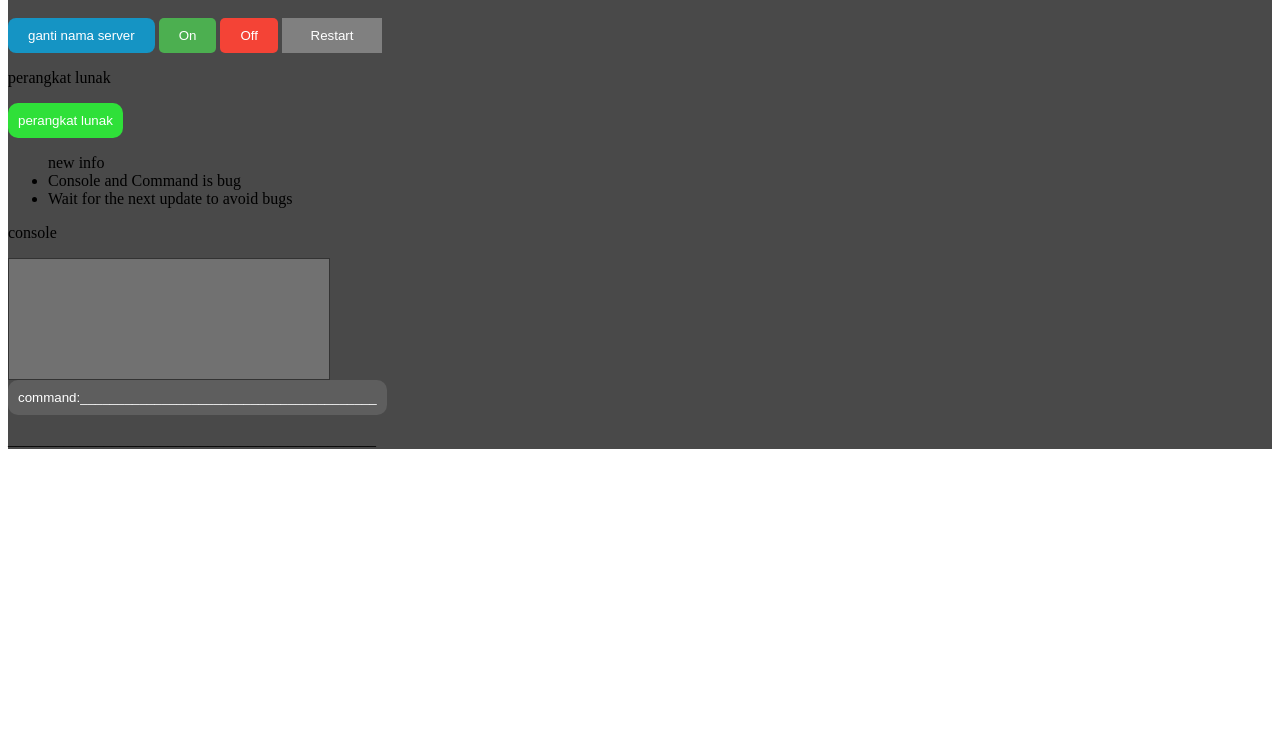
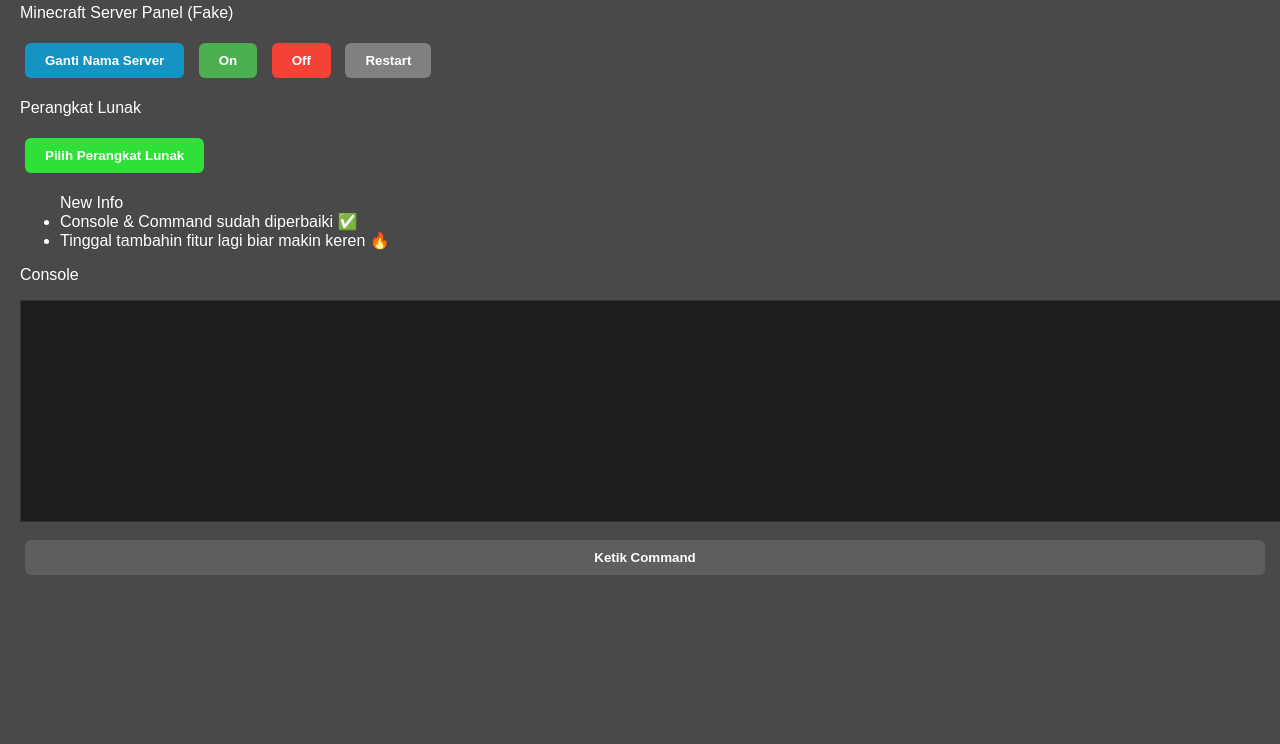
Before and after one commit to vairon987/VJAddon, a plain HTML site: page index.html in a window 1280 px wide. Shown: the part 96-840 px from the top of the page. Before the commit the page ends 800 px from the top, so only its background shows below. Drawn offline with Linux system fonts and the light colour scheme.

Commit message:
Update index.html
Update 1.1

Fixed bug console and command
Add new fitur
Changes theme website

```diff
--- a/index.html
+++ b/index.html
@@ -3,123 +3,122 @@
 <head>
   <meta charset="UTF-8">
   <meta name="viewport" content="width=device-width, initial-scale=1.0">
-  <meta http-equiv="X-UA-Compatible" content="ie=edge">
-  <title></title>
+  <title>VJHosting</title>
   <style>
+    body {
+      margin: 0;
+      font-family: Arial, sans-serif;
+      background: #2b2b2b;
+      color: #fff;
+    }
+
     .menu {
       background-color: #494949;
+      padding: 20px;
+      min-height: 100vh;
+    }
+
+    #console {
+      background-color: #1e1e1e;
+      padding: 10px;
+      color: #00ff00;
       width: 100%;
-      height: 100%;
+      height: 200px;
+      overflow-y: auto;
+      border: 1px solid #333;
+      font-family: monospace;
+      white-space: pre-wrap; /* biar wrap kalau panjang */
     }
-    #console {
-      background-color: #717171;
-      padding: 10px;
-      color: #fff;
-      width: 300px;
-      height: 100px;
-      overflow: auto;
-      border: 1px solid #333;
-    }
-    .perangkat-lunak {
-      background-color: #2fe039;
-      color: #fff;
-      padding: 10px 10px;
-      border: none;
-      border-radius: 10px;
-      cursor: pointer;
-    }
-    .command {
-      background-color: #5e5e5e;
-      color: #fff;
-      padding: 10px 10px;
-      border: none;
-      border-radius: 10px;
-      cursor: pointer;
-    }
-    .tombol-ganti {
-      background-color: #1594c4;
-      color: #fff;
+
+    .btn {
+      margin: 5px;
       padding: 10px 20px;
       border: none;
-      border-radius: 8px;
+      border-radius: 6px;
       cursor: pointer;
+      color: #fff;
+      font-weight: bold;
     }
-    .tombol-on {
-      background-color: #4CAF50;
-      color: #fff;
-      padding: 10px 20px;
-      border: none;
-      border-radius: 5px;
-      cursor: pointer;
-    }
-    .tombol-off {
-      background-color: #f44336;
-      color: #fff;
-      padding: 10px 20px;
-      border: none;
-      border-radius: 5px;
-      cursor: pointer;
-    }
-    .tombol-restart {
-      background-color: #808080;
-      color: #fff;
-      padding: 10px 20px;
-      border: none;
-      border-radius: 0;
-      cursor: pointer;
-      width: 100px;
-    }
+
+    .tombol-ganti { background-color: #1594c4; }
+    .tombol-on { background-color: #4CAF50; }
+    .tombol-off { background-color: #f44336; }
+    .tombol-restart { background-color: #808080; }
+    .perangkat-lunak { background-color: #2fe039; }
+    .command { background-color: #5e5e5e; width: 100%; }
   </style>
 </head>
 <body>
+  <div class="menu">
+    <h1>VJHosting</h1>
+    <p>Minecraft Server Panel (Fake)</p>
+
+    <button class="btn tombol-ganti" onclick="nama()">Ganti Nama Server</button>
+    <button class="btn tombol-on" onclick="on()">On</button>
+    <button class="btn tombol-off" onclick="off()">Off</button>
+    <button class="btn tombol-restart" onclick="restart()">Restart</button>
+
+    <p>Perangkat Lunak</p>
+    <button class="btn perangkat-lunak" onclick="pl()">Pilih Perangkat Lunak</button>
+
+    <ul> New Info
+      <li>Console & Command sudah diperbaiki ✅</li>
+      <li>Tinggal tambahin fitur lagi biar makin keren 🔥</li>
+    </ul>
+
+    <p>Console</p>
+    <pre id="console"></pre>
+    <button class="btn command" onclick="runCommand()">Ketik Command</button>
+  </div>
+
   <script>
+    function logConsole(msg) {
+      const consoleBox = document.getElementById("console");
+      consoleBox.textContent += msg + "\n";
+      consoleBox.scrollTop = consoleBox.scrollHeight; // auto scroll ke bawah
+    }
+
     function pl() {
-      var nama = prompt ("apa perangkat lunak servermu(bedrock,pocketminemp,papermc");
-      alert("nama perangkat lunak:" + nama + "!")
+      var nama = prompt("Apa perangkat lunak servermu? (bedrock, pocketminemp, papermc)");
+      if(nama) {
+        alert("Nama perangkat lunak: " + nama + "!");
+        logConsole("Software set to: " + nama);
       }
+    }
+
     function nama() {
-      var nama = prompt ("apa nama servermu?");
-      alert("nama server: " + nama + "!")
+      var nama = prompt("Apa nama servermu?");
+      if(nama) {
+        alert("Nama server: " + nama + "!");
+        logConsole("Server renamed to: " + nama);
       }
+    }
+
     function on() {
-      alert("server on");
-      document.getElementById("console").innerHTML += "Server On\n";
+      alert("Server On");
+      logConsole("Server Started ✅");
     }
+
     function off() {
-      alert("server off");
-      document.getElementById("console").innerHTML += "Server Off\n";
+      alert("Server Off");
+      logConsole("Server Stopped ❌");
     }
+
     function restart() {
-      alert("server telah direstart")
-      document.getElementById("console").innerHTML += "Server Restarted\n";
+      alert("Server Telah Direstart");
+      logConsole("Server Restarted 🔄");
     }
-    function command() {
+
+    function runCommand() {
       var nama = prompt("Ketik command disini");
-  if (nama.startsWith("/")) {
-    document.getElementById("console").innerHTML += nama + "\n";
+      if (nama && nama.startsWith("/")) {
+        logConsole("Command: " + nama);
         alert("Command: " + nama + "!");
       } else {
         alert("Command tidak ditemukan");
+        logConsole("Invalid command input");
       }
     }
   </script>
-  <div class="menu">
-  <h1>VJHosting</h1>
-  <p>minecraft</p>
-  <button class="tombol-ganti" onclick="nama()">ganti nama server</button>
-  <button class="tombol-on" onclick="on()">On</button>
-  <button class="tombol-off" onclick="off()">Off</button>
-  <button class="tombol-restart" onclick="restart()">Restart</button>
-  <p>perangkat lunak</p>
-  <button class="perangkat-lunak" onclick="pl()">perangkat lunak</button>
-  <ul> new info
-    <li>Console and Command is bug</li>
-    <li>Wait for the next update to avoid bugs</li>
-  </ul>
-  <p>console</p>
-  <div id="console"></div>
-  <button class="command" onclick="command()">command:________________________________________</button>
-  <p>______________________________________________</p>
-  </div>
 </body>
 </html>
```
Lines whose indentation alone changed are shown as unchanged.
